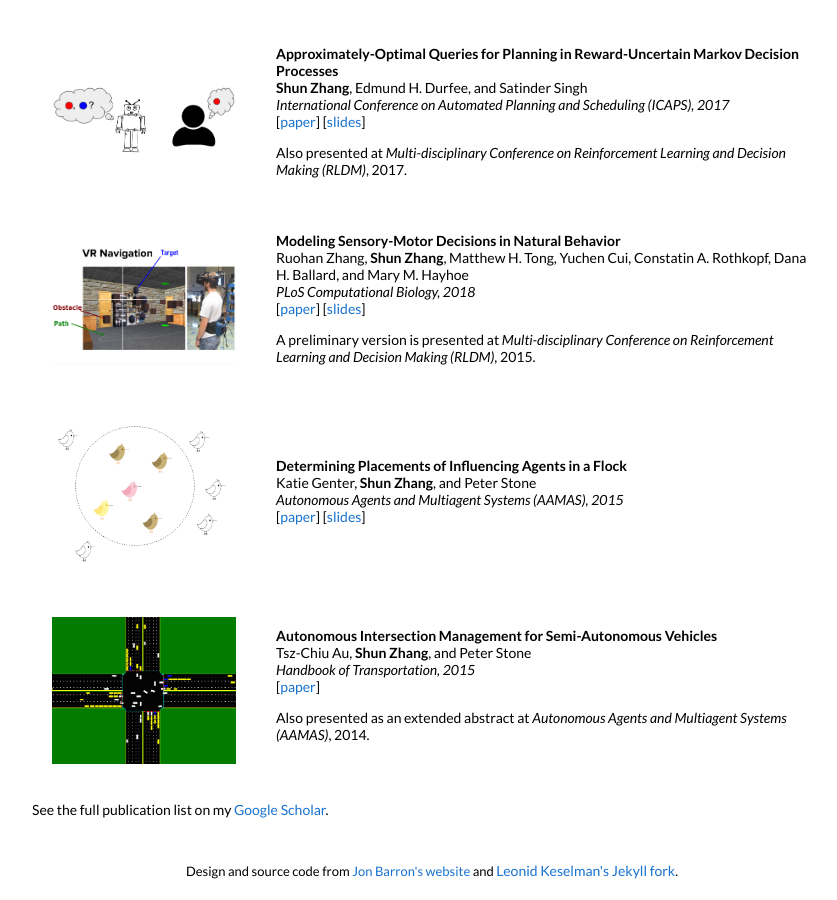
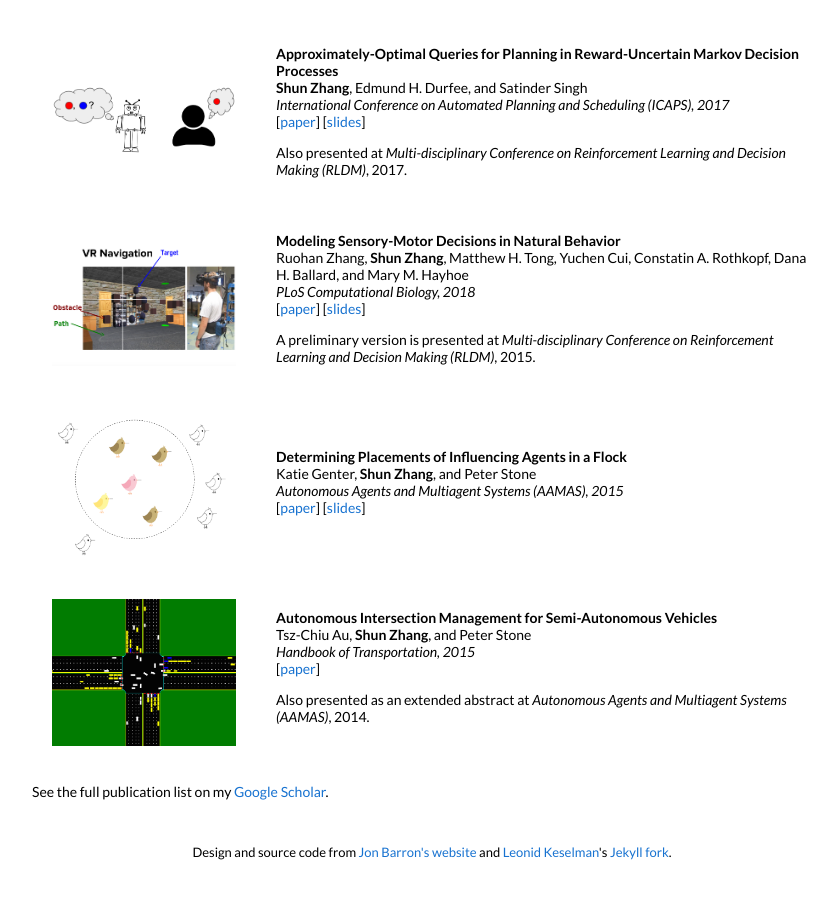
Before and after one commit to shunzh/shunzh.github.io, a Jekyll site: the page built from _posts/2023-01-02-ai-mcts.md, in a window 1280 px wide and 900 px high, scrolled down 1597 px. Shown: the whole window, without its empty margins (208-1045 px from the left). Built offline with Jekyll 4.4.1, drawn with Linux system fonts in a browser that asks for light colours.

Commit message:
modify credits and figs

```diff
--- a/_layouts/default.html
+++ b/_layouts/default.html
@@ -117,8 +117,8 @@
             <td style="padding:0px">
               <br>
               <p style="text-align:center;font-size:small;">
-                Design and source code from <a style="font-size:small;" href="https://jonbarron.info">Jon Barron's website</a> and <a href="https://github.com/leonidk/new_website">Leonid Keselman's Jekyll fork</a>.
-
+                Design and source code from <a style="font-size:small;" href="https://jonbarron.info">Jon Barron's website</a>
+                and <a style="font-size:small;" href="https://leonidk.com/">Leonid Keselman</a>'s <a style="font-size:small;" href="https://github.com/leonidk/new_website">Jekyll fork</a>.
               </p>
             </td>
           </tr>
```
Also changed, not shown: images/flock.png.
